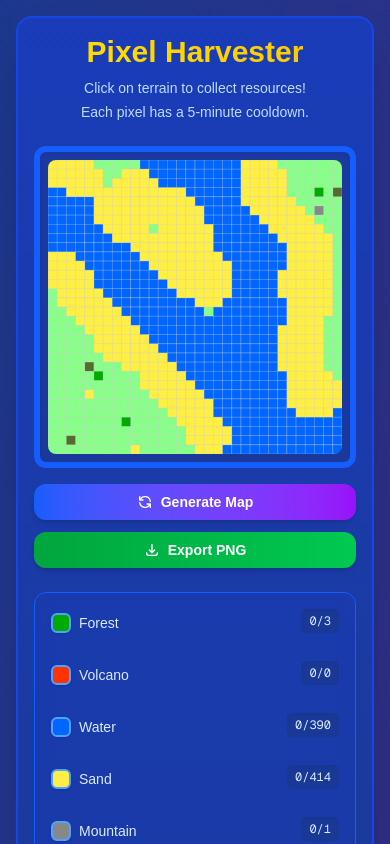
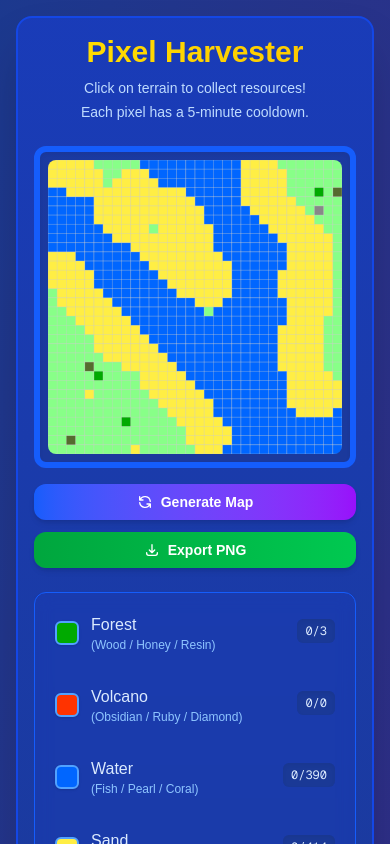
Before and after one commit to AnonAmosAdmn/pixel-map, a Next.js app: page / in a window 390 px wide. Shown: the top 844 px of the page. Built offline with nearby package versions, Linux system fonts and the light colour scheme.

Commit message:
first commit

```diff
--- a/app/page.tsx
+++ b/app/page.tsx
@@ -1134,8 +1134,10 @@ export default function PixelMapGame() {
           </div>
 
           {/* Terrain Information */}
-          <div className="w-full lg:w-80">
+          <div className="w-full md:w-80">
             <div className="mb-6 max-h-150 overflow-y-auto">
+
+
               {/* Outer card container */}
               <div className="rounded-xl border border-blue-600 bg-blue-800/40 backdrop-blur-sm shadow-md p-2">
                 {Object.entries(TERRAIN_TYPES).map(([key, terrain], idx) => {
@@ -1144,18 +1146,18 @@ export default function PixelMapGame() {
                   return (
                     <div
                       key={key}
-                      className={`flex items-center justify-between p-2 sm:p-3 rounded-lg transition-all hover:bg-blue-700/50 ${
+                      className={`flex items-center justify-between p-3 rounded-lg transition-all hover:bg-blue-700/50 ${
                         idx !== Object.keys(TERRAIN_TYPES).length - 1 ? "mb-2" : ""
                       }`}
                     >
                       <div className="flex items-center">
                         <div
-                          className="w-5 h-5 sm:w-6 sm:h-6 mr-2 sm:mr-3 rounded-md border-2 border-blue-400 shadow-sm"
+                          className="w-6 h-6 mr-3 rounded-md border-2 border-blue-400 shadow-sm"
                           style={{ backgroundColor: terrain.color }}
                         />
-                        <div className="max-w-[120px] sm:max-w-none">
-                          <div className="text-blue-100 font-medium text-sm sm:text-base">{terrain.name}</div>
-                          <div className="text-xs text-blue-300 hidden xs:block">
+                        <div>
+                          <div className="text-blue-100 font-medium">{terrain.name}</div>
+                          <div className="text-xs text-blue-300">
                             ({terrain.resource} / {terrain.rareResource} / {terrain.epicResource})
                           </div>
                         </div>
```
